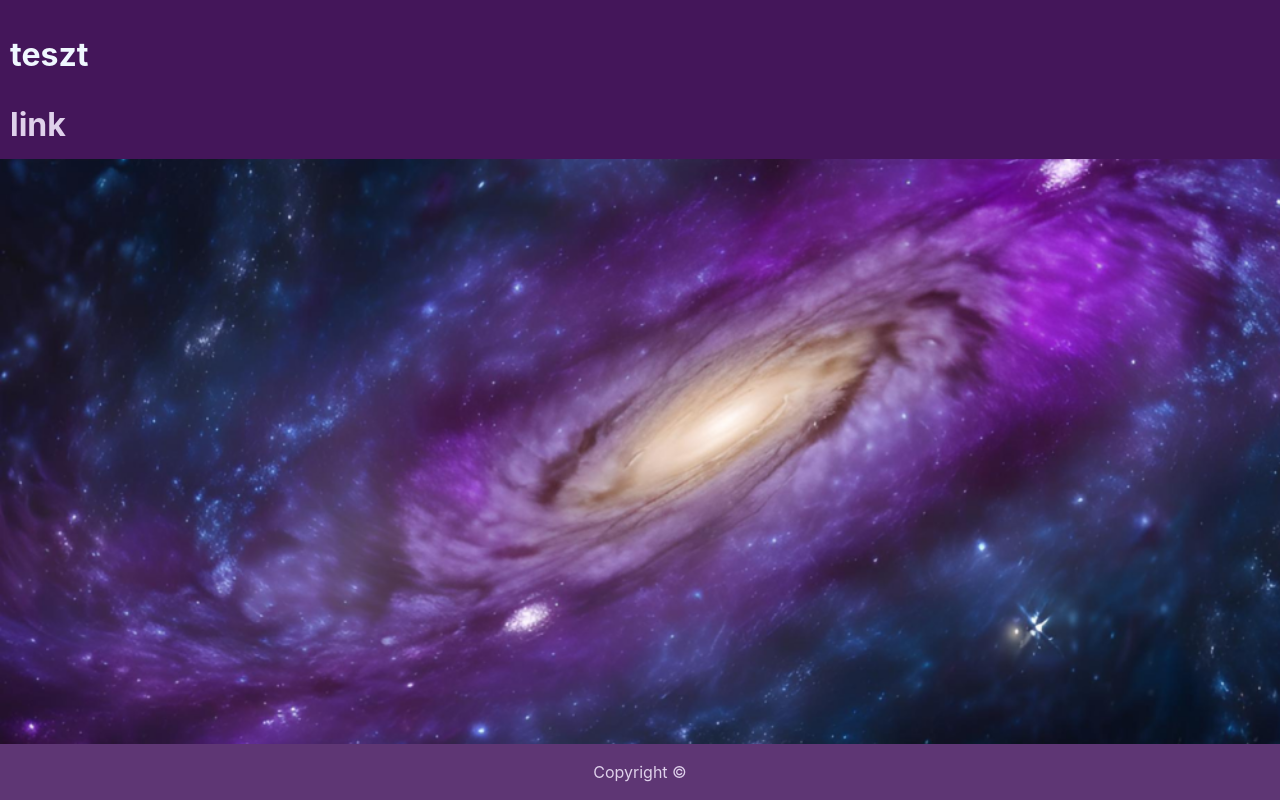
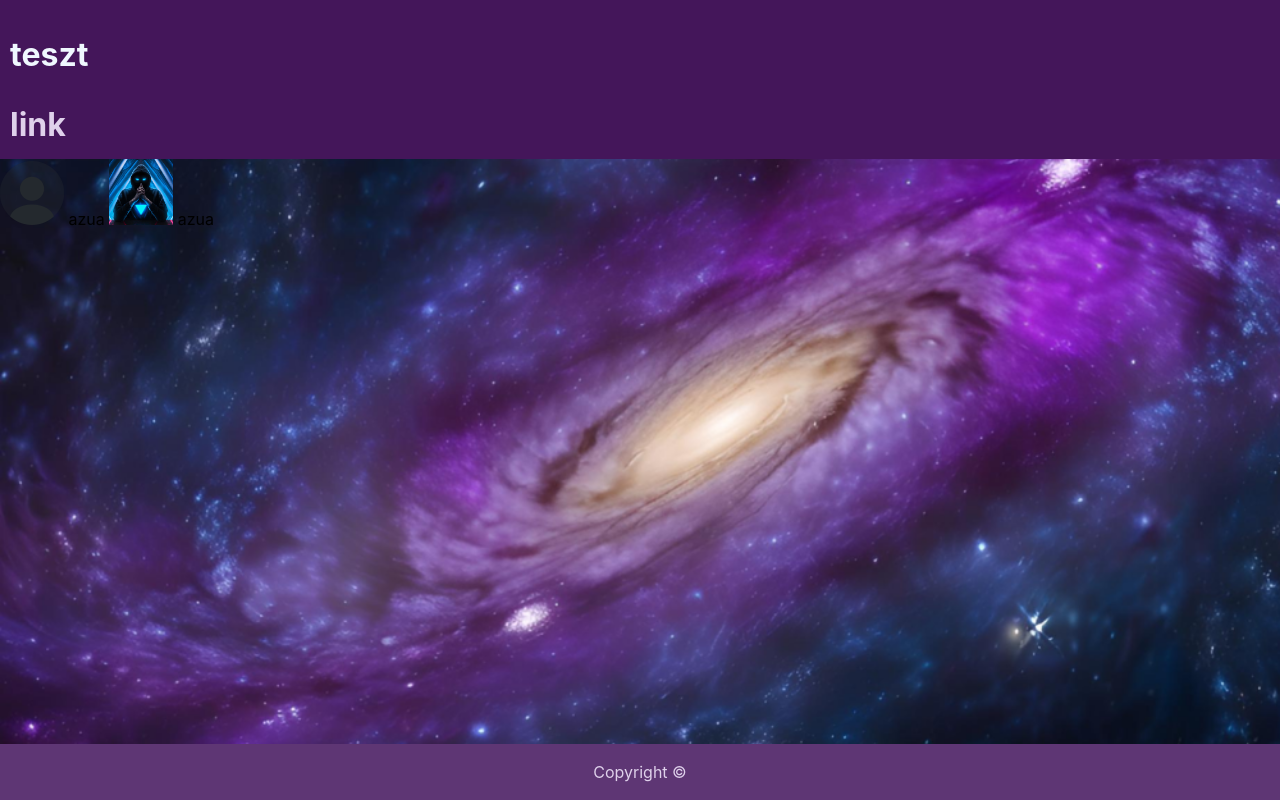
Before and after one commit to lenartaron/szakdoga, a Vue app: page / in a window 1280 px wide. Built offline with nearby package versions, Linux system fonts and the light colour scheme.

Commit message:
pictureTest

```diff
--- a/src/App.vue
+++ b/src/App.vue
@@ -1,5 +1,5 @@
 <script setup>
-
+import HelloWorld from './components/HelloWorld.vue';
 </script>
 <template>
   <header>
@@ -7,7 +7,7 @@
     <a href="http://localhost:5173/">link</a>
   </header>
   <main>
-
+    <HelloWorld />
   </main>
   <footer>
     <p>Copyright &copy;</p>
--- a/src/components/HelloWorld.vue
+++ b/src/components/HelloWorld.vue
@@ -1,11 +1,14 @@
 <script setup>
 
 </script>
-
 <template>
-
+    <img src="../assets/testProfilIcon.png" alt="TestPrifolPicture">
+    azua
+    <img src="../assets/testProfilIcon2.png" alt="TestPrifolPicture">
+    azua
 </template>
-
 <style scoped>
-
+    img {
+        width: 5%;
+    }
 </style>
```
Also changed, not shown: src/assets/testProfilIcon.png (added), src/assets/testProfilIcon2.png (added).
